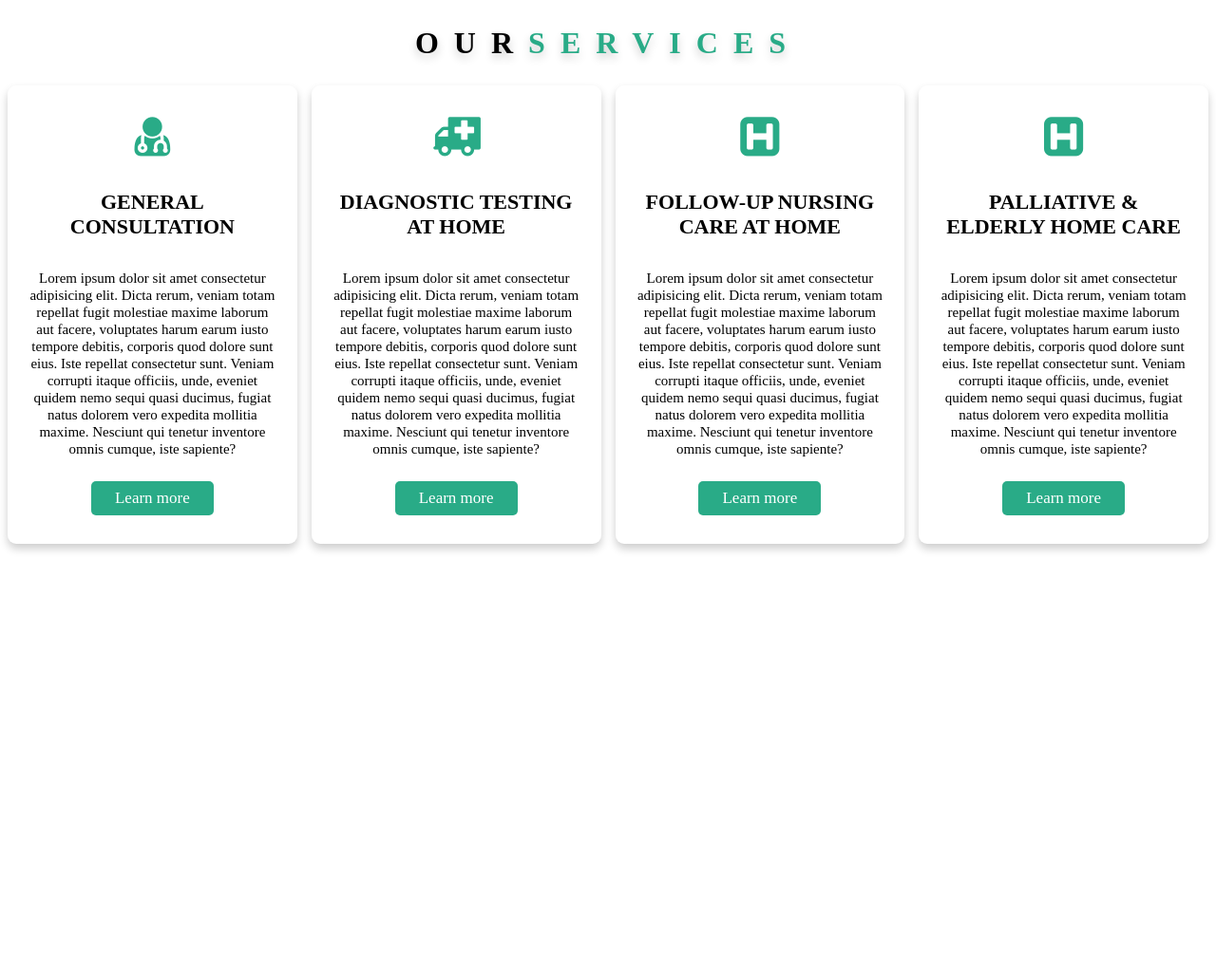
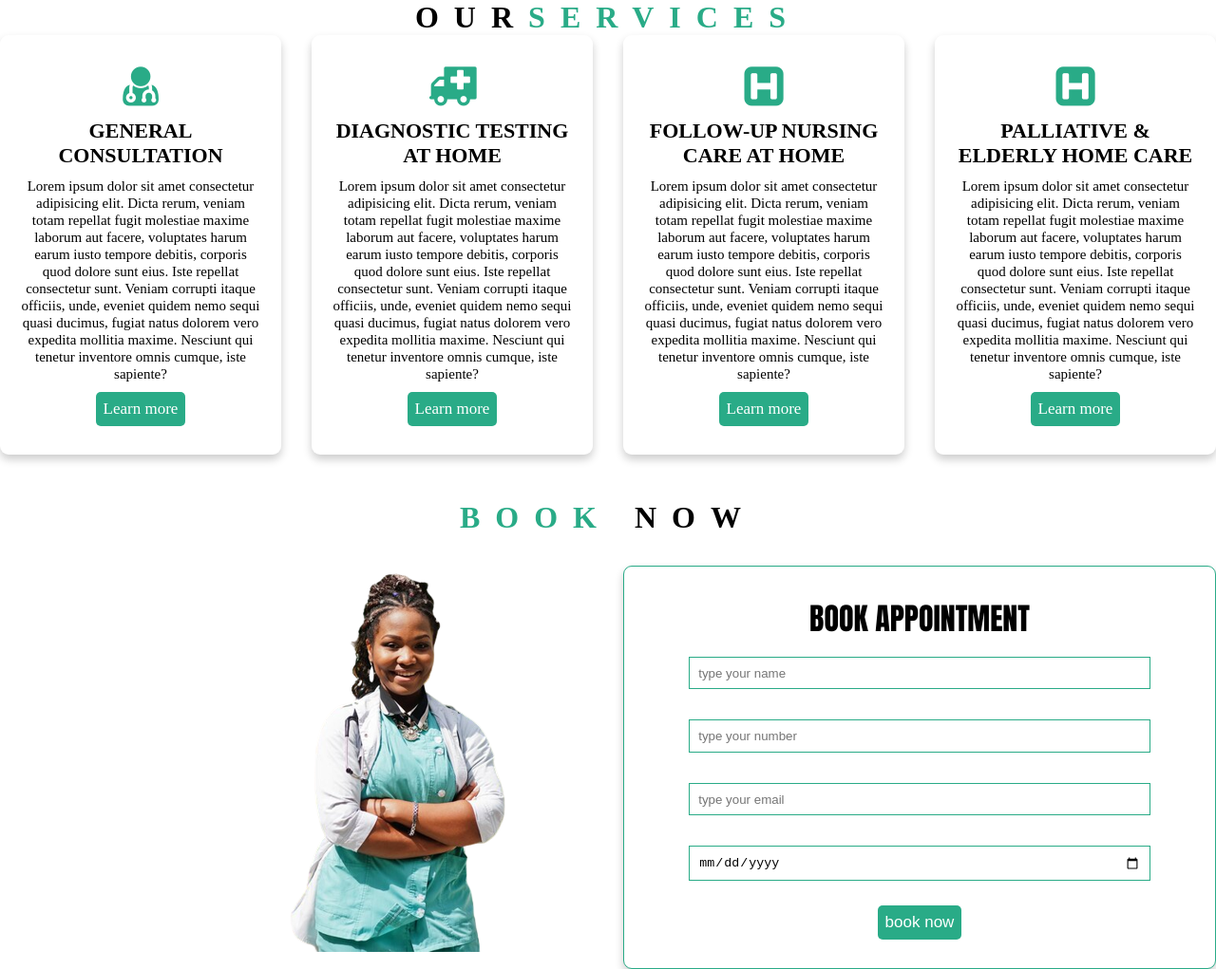
Before and after one commit to Babi-B/SACFU-Team-B, a plain HTML site: page html/sacfu.html in a window 1280 px wide. Shown: the whole page at 95% size. Before the commit the page ends 800 px from the top, so only its background shows below. Drawn offline with Linux system fonts and the light colour scheme.

Commit message:
updated work

```diff
--- a/css/sacfu.css
+++ b/css/sacfu.css
@@ -1,93 +1,7 @@
-/* *{
+*{
     margin: 0;
     padding: 0;
-} */
-/*designing the navigation bar*/
-/* nav{
-    height: 80px;
-    width: 100%;
-    background-color:white;
 }
-nav ul{
-    float: right;
-    margin-right: 55px;
-}
-nav ul li{
-    display:inline-block;
-    line-height: 80px;
-    margin: 0 10px;
-}
-nav ul li a{
-    color: #29ab87;
-    text-decoration: none;
-    text-transform: uppercase;
-    font-size: 17px;
-    padding: 7px 13px;
-}
-/*styling the logo*/
-/* label.logo{
-    color: #29ab87;
-    font-size: 35px;
-    line-height: 80px;
-    padding: 0 50px;
-    font-weight: bold;
-    font-family: cursive;
-}
-.checkbutton{
-    font-size: 30px;
-    color: #29ab87;
-    float: right;
-    line-height: 80px;
-    margin-right: 40px;
-    cursor: pointer;
-    display: none;
-}
-.mycheckbox{
-    display: none;
-}
-/*hover design*/
-/* a:hover,a.active
-{
-    color: black;
-} */
-/*responsiveness*/
-/* @media screen and (max-width:952px) {
-    label.logo{
-        font-size: 30px;
-        padding-left: 50px;
-    }
-    nav ul li a{
-        font-size: 16px;
-    } */
-
-/* @media screen and (max-width:858px){
-    .checkbuttn{
-        display: block;
-    } */
-    /* ul{ */
-        /* position: fixed;
-        width: 100%;
-        height: 100vh;
-        top: 80px;
-        left: -100%;
-        text-align: center;
-    }
-    nav ul li{
-        display: block;
-        margin: 50px; */
-        /* line-height: 30px;
-    } */
-    /* nav ul li a{
-        font-size: 20px;
-        color:#29ab87 ;
-    }
-    a:hover,a.active{
-        color: black;
-    }
-    .mycheckbox:checked ~ul{
-        left: 0;
-    } */
- */
 
 /*service section*/
 
@@ -99,22 +13,19 @@ nav ul li a{
 .heading {
     align-items: center;
     text-align: center;
-    text-shadow:0 5px 10px rgba(0,0,0,.2) ;
     text-transform: uppercase;
     font-size: 2rem;
     letter-spacing: 1rem;
 }
 /*end of header*/
 
-/*container section of service section*/
+/*start container section of service section*/
 
 .box-container{
     display: grid;
     grid-template-columns: repeat(auto-fit,minmax(270px,1fr));
-    gap:15px;
-    position: relative;
-    top: 1.5srem;
-    height: 50vh;
+    gap:2rem;
+    margin: auto;
 }
 .box-container .box{
    box-shadow: 0 5px 10px rgba(0,0,0,.2);
@@ -144,7 +55,87 @@ nav ul li a{
    margin-top: 10px;
    font-size: 17px;
    border-radius: 5px;
-   padding: 8px 25px;
+   padding: 8px 8px;
+  }
+  .box-container .box .btn:hover{
+    color: #29ab87;
+    background-color: white;
+    border:1px solid #29ab87;
   }
 
+  /*end of service section*/
+
 /*booking style starts*/
+
+/*start of title*/
+section .book{
+    width: 100%;
+}
+.title{
+    text-align: center;
+    margin-top: 3rem;
+}
+.title h2{
+    align-items: center;
+    text-align: center;
+    text-transform: uppercase;
+    font-size: 2rem;
+    letter-spacing: 1rem;
+}
+/*end of title*/
+
+.book .book-container{
+    display: grid;
+    grid-template-columns: repeat(auto-fit,minmax(270px,1fr));
+    gap:2rem;
+    margin: auto;
+    margin-top: 2rem;
+}
+.book .book-container form {
+    box-shadow: 0 5px 10px rgba(0,0,0,.2);
+   border-radius: 9px;
+   background: white;
+   text-align: center;
+   padding: 30px 20px;
+   border: 1px solid #29ab87;
+}
+.book .book-container  h3{
+   text-align: center;
+    font-family: Impact, Haettenschweiler, 'Arial Narrow Bold', sans-serif;
+    color: var(--black);
+    font-size: 2rem;
+}
+
+ .book .book-container  .box{
+    flex-direction: column;
+    width: 80%;
+    padding:1.5%;
+    border: 1px solid #29ab87;
+    margin:1rem ;
+    margin-left:1rem;
+    text-transform: none;
+ }
+.btn2{
+   display: inline-block;
+   background-color: #29ab87;
+   color: white;
+   margin-top: 10px;
+   font-size: 17px;
+   border-radius: 5px;
+   padding: 8px 8px;
+   border: none;
+}
+.btn2:hover{
+    cursor: pointer;
+    background-color:white;
+    color:#29ab87;
+    border:1px solid #29ab87;
+}
+/*image */
+.book .book-container .box2{
+    margin-right: 12rem;
+    width: 100%;
+}
+.box2  img{
+    align-items: center;
+ }
--- a/html/sacfu.html
+++ b/html/sacfu.html
@@ -56,25 +56,25 @@
              <!--service section ends-->
 
             <!--booking section-->
-                    <!-- <section class="book" id="book">
-                            <h2 class="title"><span style="color: #29ab87;">book</span> now</h2>
+                    <section class="book" >
+                        <div class="title">
+                            <h2><span style="color: #29ab87;">book</span> now</h2>
+                        </div>
 
                         <div class="book-container">
                             <div class="box2">
-                                <img src="../images/diagnostic testing.jpg" alt="">
+                                <img src="../images/portrait_of_doctor_for_the_book_now-removebg-preview.png" alt="">
                             </div>
-                            <div class="box2">
-                                <form action="method" class="form">
+                                <form action="">
                                     <h3>BOOK APPOINTMENT</h3>
                                         <input type="text" name="name" placeholder="type your name"  class="box" required>
                                         <input type="number"  placeholder="type your number" class="box" required>
                                         <input type="email" name="email" placeholder="type your email" class="box" required>
-                                        <input type="datetime"  placeholder="inquire the date" class="box" required>
-                                        <input type="submit" value="book now" class="btn">
+                                        <input type="date"  name="date" placeholder="inquire the date" class="box" required>
+                                        <input type="submit"  value="book now" class="btn2">
                                 </form>
-                            </div>
                         </div>
-                    </section> -->
+                    </section>
             <!--end of booking section-->
 </body>
 </html>
```
Also changed, not shown: images/Black-woman-blood-pressure-doctor.jpg (added), images/animated image for booking section.jpg (added), images/animated_image_for_booking_section-removebg-preview.png (added), images/diagnostic testing.jpg (added), images/generalconsultation.jpg (added), images/palliative care at home.jpg (added), images/portrait of doctor for the book now.jpg (added), images/portrait_of_doctor_for_the_book_now-removebg-preview.png (added).
